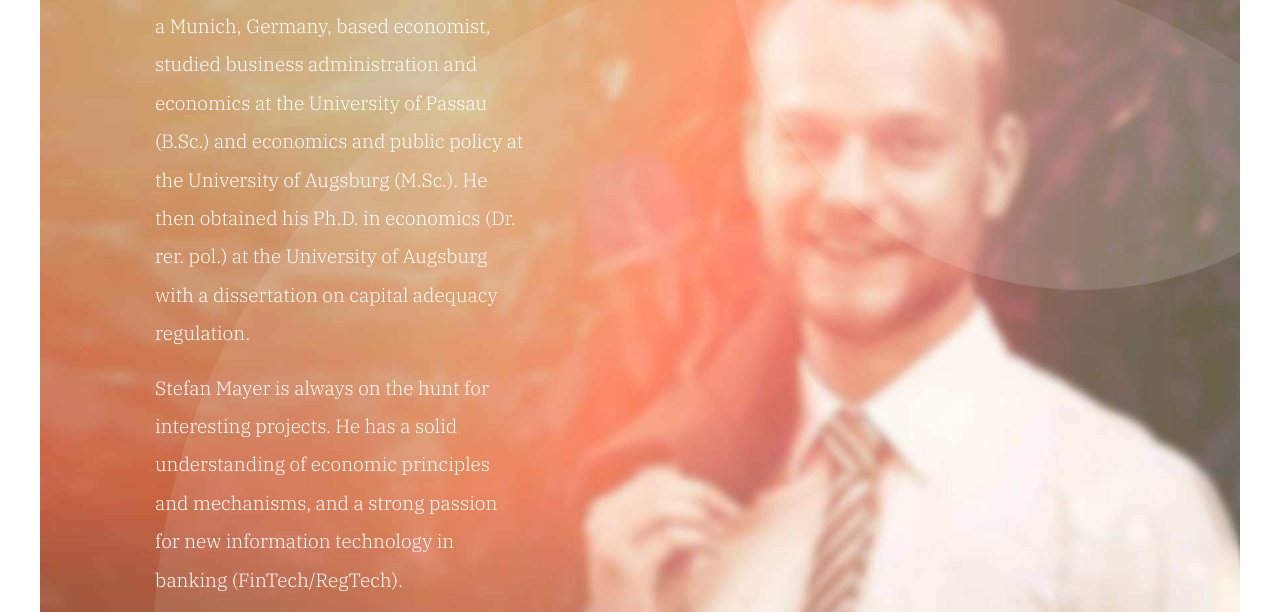
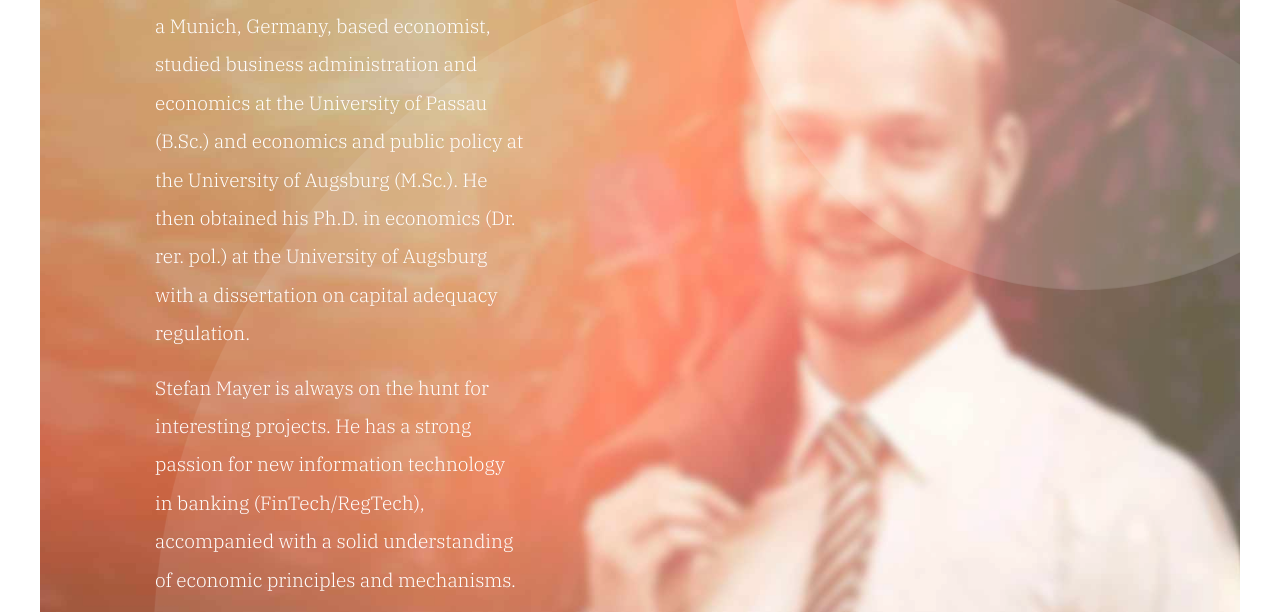
Before and after one commit to mayerst/mayerst.github.io, a website: page index.html in a window 1280 px wide. Shown: the part 113-725 px from the top of the page. Drawn offline with nearby package versions, Linux system fonts and the light colour scheme.

Commit message:
Update index.html

```diff
--- a/index.html
+++ b/index.html
@@ -29,7 +29,7 @@
 
                     <p>
                       a Munich, Germany, based economist, studied business administration and economics at the University of Passau (B.Sc.) and economics and public policy at the University of Augsburg (M.Sc.). He then obtained his Ph.D. in economics (Dr. rer. pol.) at the University of Augsburg with a dissertation on capital adequacy regulation.</p>
-                    <p> Stefan Mayer is always on the hunt for interesting projects. He has a solid understanding of economic principles and mechanisms, and a strong passion for new information technology in banking (FinTech/RegTech). </p>
+                    <p> Stefan Mayer is always on the hunt for interesting projects. He has a strong passion for new information technology in banking (FinTech/RegTech), accompanied with a solid understanding of economic principles and mechanisms. </p>
                     <ul class="list-inline">
                         <li class="list-inline-item"><a href="#"><i class="fab fa-twitter fa-fw"></i></a></li>
                         <li class="list-inline-item"><a href="mailto:stefan.mayer@wiwi.uni-augsburg.de"><i class="fas fa-envelope fa-fw"></i></a></li>
```
